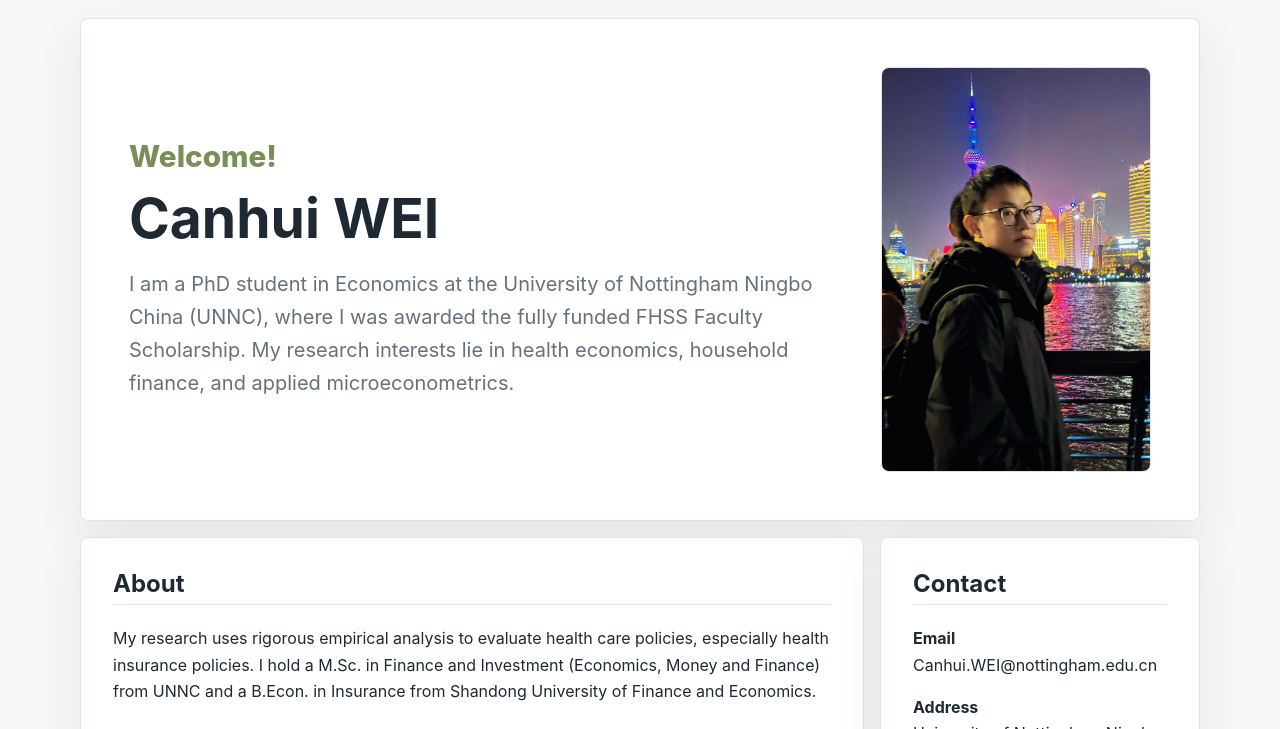
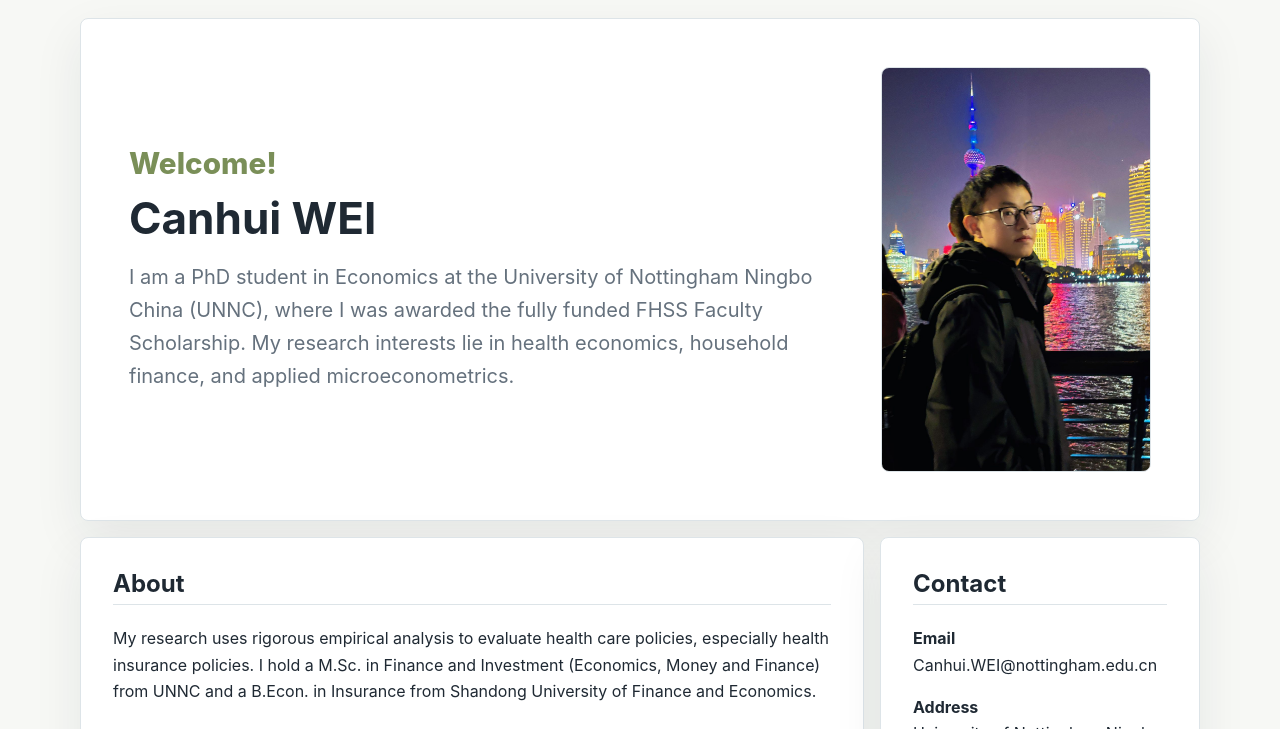
Before and after one commit to econwch-create/econwch-create.github.io, a plain HTML site: page index.html in a window 1280 px wide. Shown: the part 71-800 px from the top of the page. Drawn offline with Linux system fonts and the light colour scheme.

Commit message:
Add files via upload

```diff
--- a/site.css
+++ b/site.css
@@ -137,7 +137,7 @@ h3 {
 }
 
 h1 {
-  font-size: clamp(2rem, 4.6vw, 3.45rem);
+  font-size: clamp(1.75rem, 3.7vw, 2.75rem);
   margin: 0;
 }
 
```
